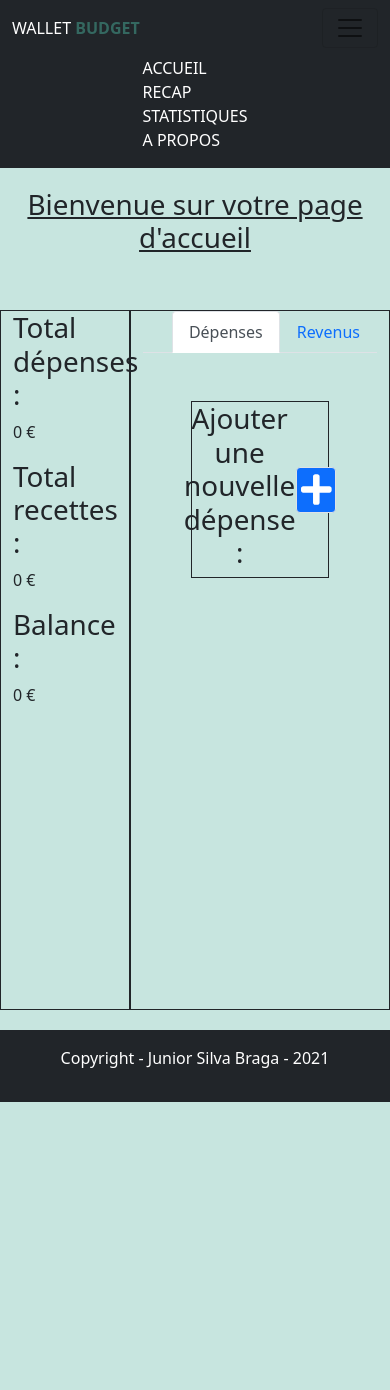
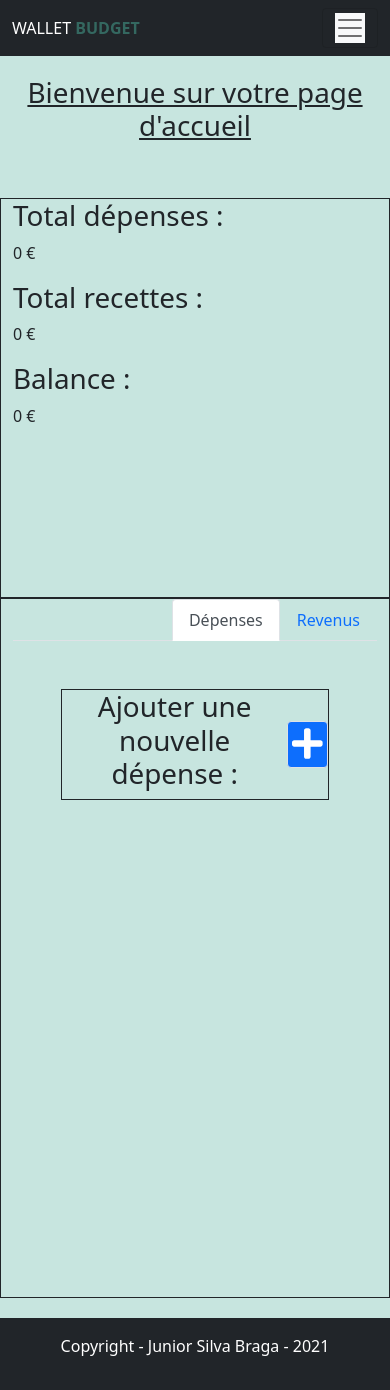
Before and after one commit to SilvaJ3/finance-app, a React (Create React App) app: page / in a window 390 px wide. Before the commit the page ends 1323 px from the top, so only its background shows below. Built offline with nearby package versions, Linux system fonts and the light colour scheme.

Commit message:
media ok

```diff
--- a/src/components/Chart/Chart3.js
+++ b/src/components/Chart/Chart3.js
@@ -1,7 +1,7 @@
 /* --------------------------- Chart des recettes --------------------------- */
 
 import React from 'react'
-import { PieChart, Pie, Tooltip, Cell } from 'recharts';
+import { PieChart, Pie, Tooltip, Cell, ResponsiveContainer } from 'recharts';
 import "./Chart.css";
 
 
@@ -19,14 +19,15 @@ export default function Chart(props) {
 
     return (
         <div className="container">
-            <div className="chart d-flex justify-content-center">
-                <PieChart width={300} height={600}>
+            <div className="chart chart3 d-flex justify-content-center" style={{ height: 500 }}>
+                <ResponsiveContainer>
+                    <PieChart>
                         <Pie
                             data={data}
-                        cx={150}
-                        cy={150}
+                            // cx={200}
+                            // cy={200}
                             // innerRadius={150} // Modification de la taille intérieure (espace intérieure)
-                        outerRadius={100} // Modification de la taille extérieure (bord)
+                            // outerRadius={200} // Modification de la taille extérieure (bord)
                             fill="#8884d8"
                             paddingAngle={1} // espace entre les parts
                             dataKey="value"
@@ -37,6 +38,7 @@ export default function Chart(props) {
                         </Pie>
                         <Tooltip />
                     </PieChart>
+                </ResponsiveContainer>
             </div>
         </div>
     )
--- a/src/components/Header/Header.js
+++ b/src/components/Header/Header.js
@@ -11,13 +11,12 @@ function Header() {
                         <div className="d-flex justify-content-evenly align-items-center">
                             <span className="text-white ml-2">WALLET <b className="brand">BUDGET</b></span>
                         </div>
-
                         <button className="navbar-toggler" type="button" data-bs-toggle="collapse" data-bs-target="#navbarNav" aria-controls="navbarNav" aria-expanded="false" aria-label="Toggle navigation">
-                        <span className="navbar-toggler-icon"></span>
+                        <span className="navbar-toggler-icon bg-light"></span>
                         </button>
                         {/* Nav Bar UL */}
-                        <div className="collapse navbar-collapse my-2 d-flex justify-content-center" id="navbarNav">
-                            <ul className="navbar-nav">
+                        <div className="collapse navbar-collapse" id="navbarNav">
+                            <ul className="navbar-nav d-flex justify-content-center">
                                 <li className="nav-item px-2">
                                     <Link className="link" to ="/">ACCUEIL</Link>
                                 </li>
--- a/src/components/List/List.css
+++ b/src/components/List/List.css
@@ -13,16 +13,16 @@
     }
 }
 
-@media screen and (min-width: 428px) and (max-width: 629.98px){
+@media screen and (min-width: 426px) and (max-width: 629.98px){
     .listeCat {
         width: 100% !important;
         overflow-x: scroll;
-        font-size: 8px;
+        font-size: 10px;
     }
 
 }
 
-@media screen and (max-width: 428px){
+@media screen and (max-width: 425px){
     .listeCat {
         width: 100% !important;
         overflow-x: scroll;
--- a/src/pages/Dashboard/Dashboard.js
+++ b/src/pages/Dashboard/Dashboard.js
@@ -52,10 +52,11 @@ function Dashboard() {
     return(
         <Fragment>
             <Header />
-            <div className="container dashboard">
+            <div className="container-lg dashboard">
                 <h1 className="text-center pb-5 text-decoration-underline">Bienvenue sur votre page d'accueil</h1>
-                <div className="row">
-                    <div className="col-4 border border-dark d-flex flex-column dash-col-left">
+                <div className="row row_dashboard">
+                    <div className="col-md-4 border border-dark d-flex flex-md-column dash-col-left">
+                        <div>
                             <div>
                                 <h1>Total dépenses :</h1>
                                 <p>{totalValue} €</p>
@@ -68,11 +69,12 @@ function Dashboard() {
                                 <h1>Balance :</h1>
                                 <p>{solde} €</p>
                             </div>
+                        </div>
                         <div>
                             <Chart3 totalR={totalRecette} totalD={totalValue}/>
                         </div>
                     </div>
-                    <div className="col-8 border border-dark dash-col-right">
+                    <div className="col-md-8 border border-dark dash-col-right">
                         <ul className="nav nav-tabs d-flex justify-content-end" id="myTab" role="tablist">
                             <li className="nav-item" role="presentation">
                                 <button className="nav-link active" id="expenses-tab" data-bs-toggle="tab" data-bs-target="#expenses" type="button" role="tab" aria-controls="expenses" aria-selected="true">Dépenses</button>
--- a/src/pages/Dashboard/dashboard.css
+++ b/src/pages/Dashboard/dashboard.css
@@ -10,3 +10,9 @@
 .dashboard{
     padding: 5%;
 }
+
+@media screen and (max-width: 768px) {
+    .dash-col-left {
+        height: 400px;
+    }
+}
```
Lines whose indentation alone changed are shown as unchanged.
